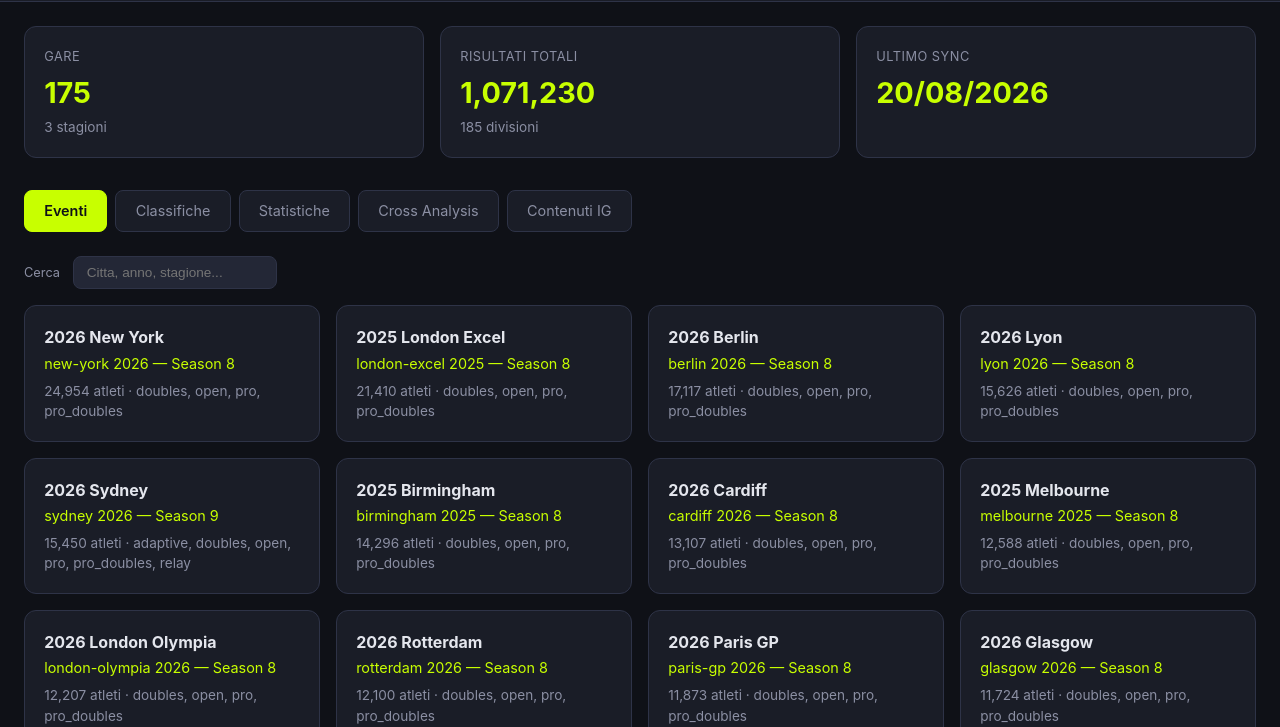
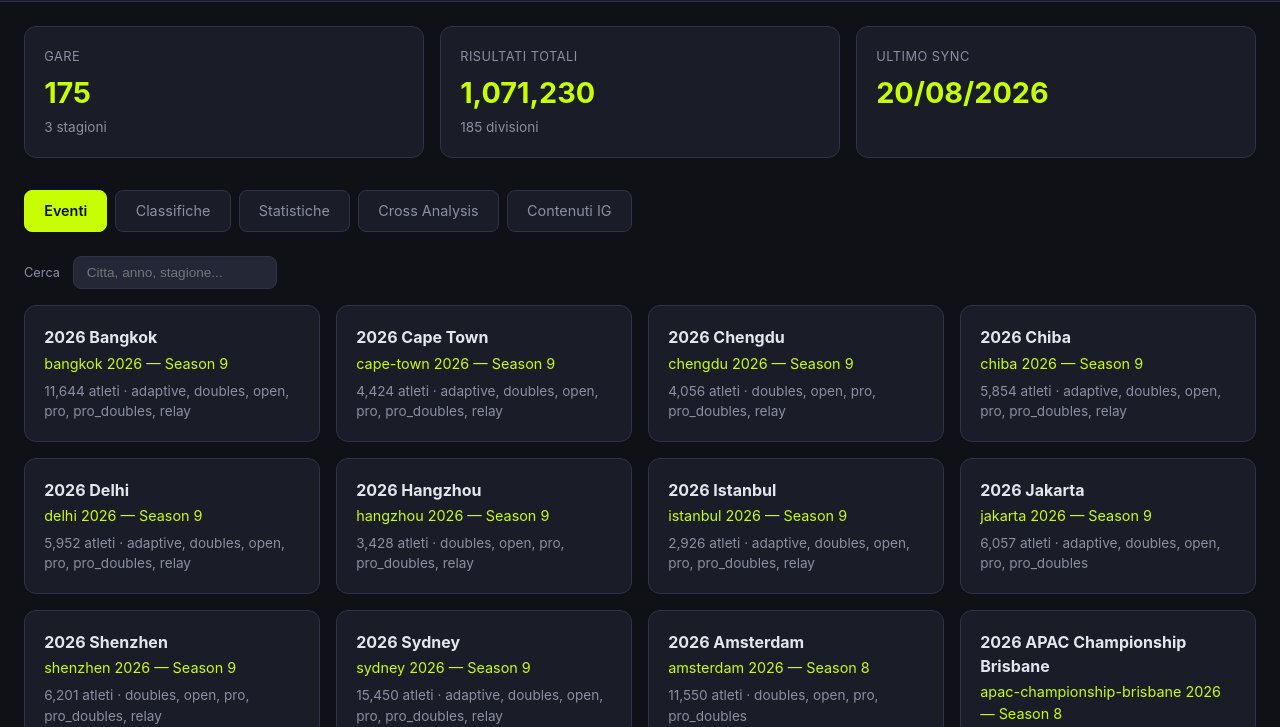
Before and after one commit to emanuelesalati/hyanalize, a plain HTML site: page index.html in a window 1280 px wide. Shown: the part 73-800 px from the top of the page. Drawn offline with Linux system fonts and the light colour scheme.

Commit message:
fix: sort events chronologically (newest first)
Co-Authored-By: Claude Opus 4.6 <noreply@anthropic.com>

```diff
--- a/index.html
+++ b/index.html
@@ -294,7 +294,7 @@ function renderEvents() {
   const q = (document.getElementById('filter-event')?.value || '').toLowerCase();
   let events = DATA.events;
   if (q) events = events.filter(e => [e.name, e.location, String(e.year), String(e.season), e.divisions?.join(' ')].join(' ').toLowerCase().includes(q));
-  events = [...events].sort((a, b) => (b.results_count || 0) - (a.results_count || 0));
+  events = [...events].sort((a, b) => (b.season || 0) - (a.season || 0) || (b.year || 0) - (a.year || 0) || a.location.localeCompare(b.location));
 
   grid.innerHTML = events.length ? events.map(e => `
     <div class="event-card" onclick="loadRace('${e.key}')">
```
